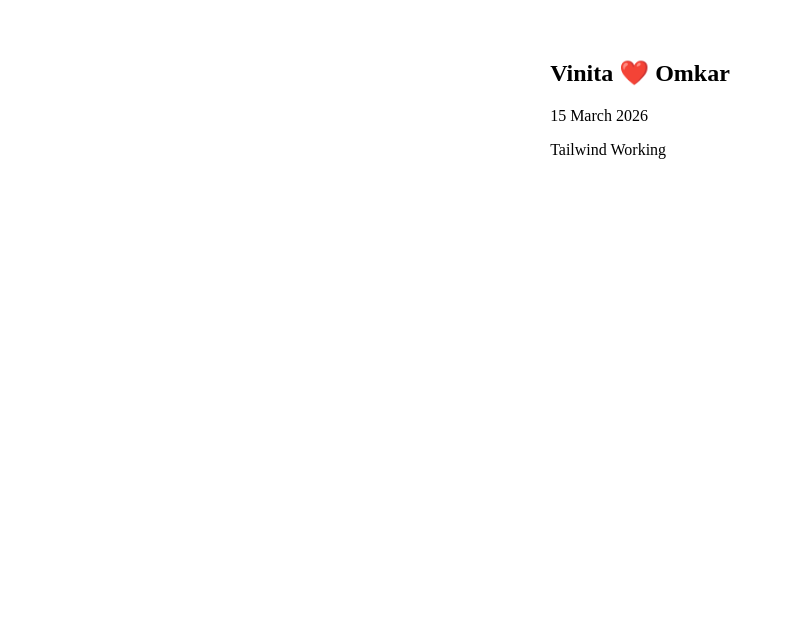
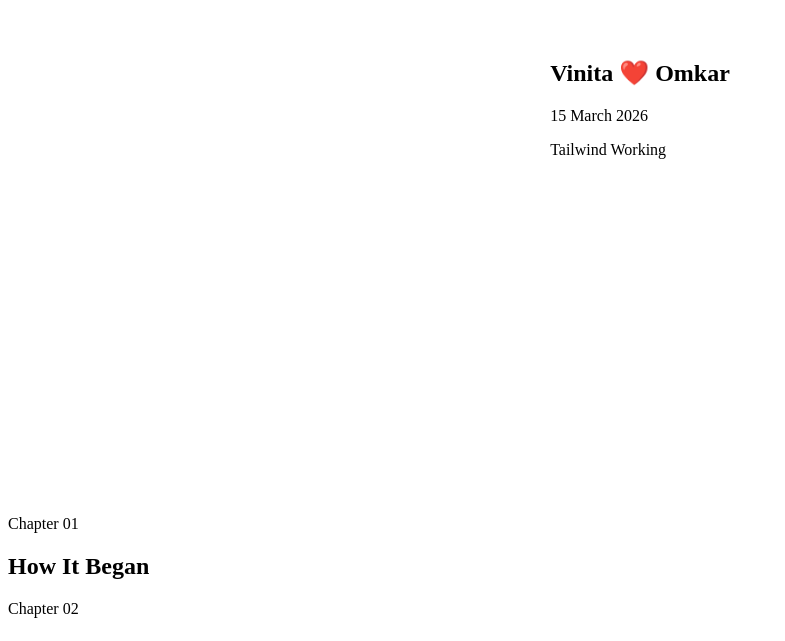
Before and after one commit to karthiksairaj-g/Vinita-Omkar, a Next.js app: page / in a window 1280 px wide. Shown: the part 309-950 px from the top of the page, without its empty margins (0-785 px from the left). Before the commit the page ends 816 px from the top, so only its background shows below. Built offline with nearby package versions, Linux system fonts and the light colour scheme.

Commit message:
end of sprint 4

```diff
--- a/app/page.tsx
+++ b/app/page.tsx
@@ -1,4 +1,13 @@
-import Hero from '../components/ui/Hero';
-export default function Home(){
- return <main><Hero /></main>
+import Hero from "@/components/ui/Hero";
+import ScrollNarrative from "@/components/storytelling/ScrollNarrative";
+import ScrollProgress from "@/components/storytelling/ScrollProgress";
+
+export default function Home() {
+  return (
+    <>
+      <ScrollProgress />
+      <Hero />
+      <ScrollNarrative />
+    </>
+  );
 }
--- /dev/null
+++ b/components/storytelling/ChapterTitle.tsx
@@ -0,0 +1 @@
+export default function ChapterTitle({title}:{title:string}){return <h2>{title}</h2>}
--- /dev/null
+++ b/components/storytelling/ScrollNarrative.tsx
@@ -0,0 +1,2 @@
+import StoryChapter from './StoryChapter';
+export default function ScrollNarrative(){return<><StoryChapter title='How It Began' subtitle='Chapter 01'/><StoryChapter title='The Proposal' subtitle='Chapter 02'/><StoryChapter title='The Celebration' subtitle='Chapter 03'/><StoryChapter title='Wedding Day' subtitle='Chapter 04'/><StoryChapter title='Forever Begins Here' subtitle='Chapter 05'/></>}
--- /dev/null
+++ b/components/storytelling/ScrollProgress.tsx
@@ -0,0 +1,2 @@
+'use client'; import {useEffect,useState} from 'react';
+export default function ScrollProgress(){const[p,setP]=useState(0);useEffect(()=>{const s=()=>{const h=document.documentElement.scrollHeight-window.innerHeight;setP((window.scrollY/h)*100)};window.addEventListener('scroll',s);return()=>window.removeEventListener('scroll',s)},[]);return <div className='fixed top-0 left-0 h-1 bg-rosegold z-50' style={{width:`${p}%`}}/>}
--- /dev/null
+++ b/components/storytelling/StickySection.tsx
@@ -0,0 +1 @@
+export default function StickySection({children}:{children:React.ReactNode}){return <section className='h-[200vh] relative'><div className='sticky top-0 h-screen'>{children}</div></section>}
--- /dev/null
+++ b/components/storytelling/StoryChapter.tsx
@@ -0,0 +1,5 @@
+'use client';
+import Container from '../ui/Container';
+export default function StoryChapter({title,subtitle,children}:{title:string;subtitle?:string;children?:React.ReactNode}){
+return (<section className="min-h-screen flex items-center py-24"><Container><p>{subtitle}</p><h2>{title}</h2>{children}</Container></section>);
+}
--- /dev/null
+++ b/components/storytelling/WeddingTimeline.tsx
@@ -0,0 +1 @@
+export default function WeddingTimeline(){const e=['How It Began','Proposal','Celebration','Wedding Day','Forever Begins Here'];return <div>{e.map(x=><div key={x}>{x}</div>)}</div>}
--- /dev/null
+++ b/hooks/useScrollProgress.ts
@@ -0,0 +1 @@
+export function useScrollProgress(){return {};}
--- a/tsconfig.json
+++ b/tsconfig.json
@@ -1,5 +1,8 @@
 {
   "compilerOptions": {
+    "paths": {
+      "@/*": ["./*"]
+    },
     "target": "ES2017",
     "lib": [
       "dom",
```
